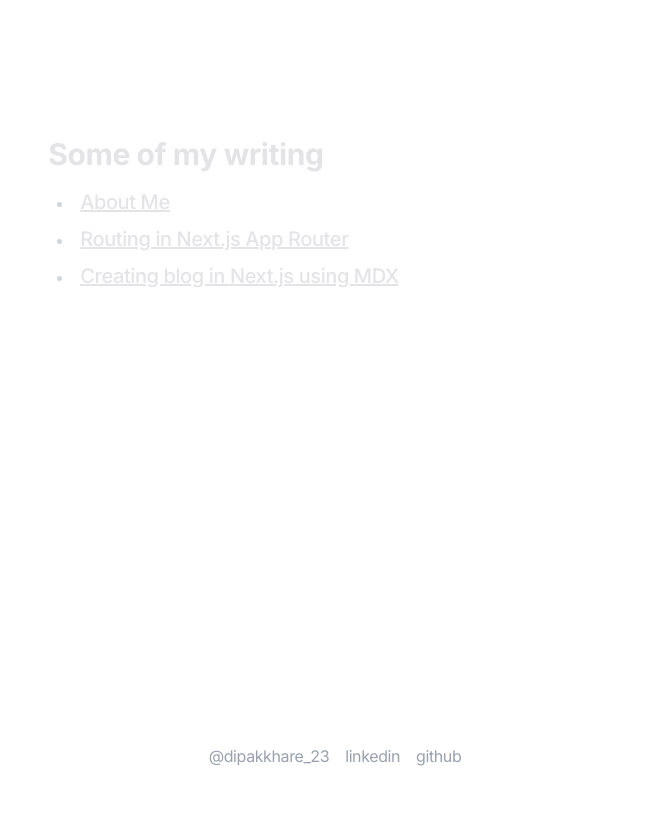
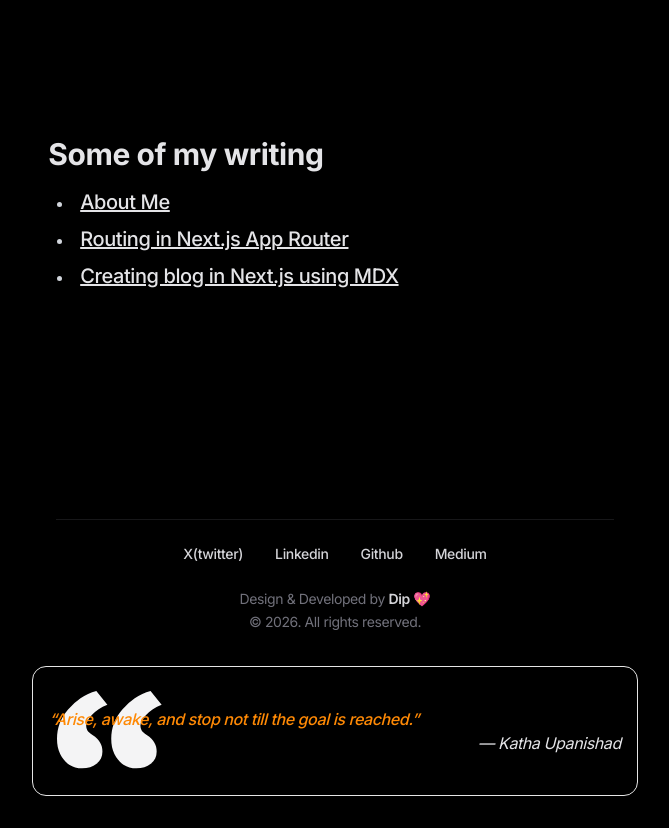
Before and after one commit to DIPAKK2310/dip_blog, a Next.js app: page / in a window 1280 px wide. Shown: the whole page, without its empty margins (305-974 px from the left). Before the commit the page ends 800 px from the top, so only its background shows below. Built offline with nearby package versions, Linux system fonts and the light colour scheme.

Commit message:
feat:quote and analytics add

```diff
--- a/app/layout.tsx
+++ b/app/layout.tsx
@@ -1,64 +1,39 @@
-import './globals.css';
-import type { Metadata } from 'next';
-import { Inter } from 'next/font/google';
-import { Analytics } from '@vercel/analytics/react';
+import './globals.css'
+import type { Metadata } from 'next'
+import { Inter } from 'next/font/google'
+import { Analytics } from '@vercel/analytics/react'
+import { Quote } from '@/components/common/Quote'
 
-const inter = Inter({ subsets: ['latin'] });
+const inter = Inter({ subsets: ['latin'] })
 
 export const metadata: Metadata = {
   metadataBase: new URL('https://dipnext.vercel.app/'),
   alternates: {
-    canonical: '/'
+    canonical: '/',
   },
   title: {
     default: 'Dipak Khare',
-    template: '%s | Dipak Khare'
+    template: '%s | Dipak Khare',
   },
-  description: 'My portfolio, blog, and personal website.'
-};
+  description: 'My portfolio, blog, and personal website.',
+}
 
 export default function RootLayout({
-  children
+  children,
 }: Readonly<{
-  children: React.ReactNode;
+  children: React.ReactNode
 }>) {
   return (
-    <html lang="en" className={`${inter.className}`}>
-      <body className="antialiased tracking-tight">
-        <div className="min-h-screen flex flex-col justify-between pt-0 md:pt-8 p-8 dark:bg-zinc-950 bg-white text-gray-900 dark:text-zinc-200">
+    <html lang="en" className={inter.className}>
+      <body className="antialiased tracking-tight bg-black text-zinc-200 min-h-screen">
+        <div className="min-h-screen flex flex-col justify-between pt-0 md:pt-8 p-8 bg-black text-zinc-200">
           <main className="max-w-[60ch] mx-auto w-full space-y-6">
             {children}
+            <Quote />
           </main>
-          <Footer />
           <Analytics />
         </div>
       </body>
     </html>
-  );
+  )
 }
-
-function Footer() {
-  const links = [
-    { name: '@dipakkhare_23', url: 'https://x.com/dipakkhare_23' },
-    { name: 'linkedin', url: 'https://www.linkedin.com/in/dipak-khare-159107212/' },
-    { name: 'github', url: 'https://github.com/DIPAKK2310' }
-  ];
-
-  return (
-    <footer className="mt-12 text-center">
-      <div className="flex justify-center space-x-4 tracking-tight">
-        {links.map((link) => (
-          <a
-            key={link.name}
-            href={link.url}
-            target="_blank"
-            rel="noopener noreferrer"
-            className="text-gray-400 dark:text-gray-500 hover:text-blue-500 transition-colors duration-200"
-          >
-            {link.name}
-          </a>
-        ))}
-      </div>
-    </footer>
-  );
-}
```
